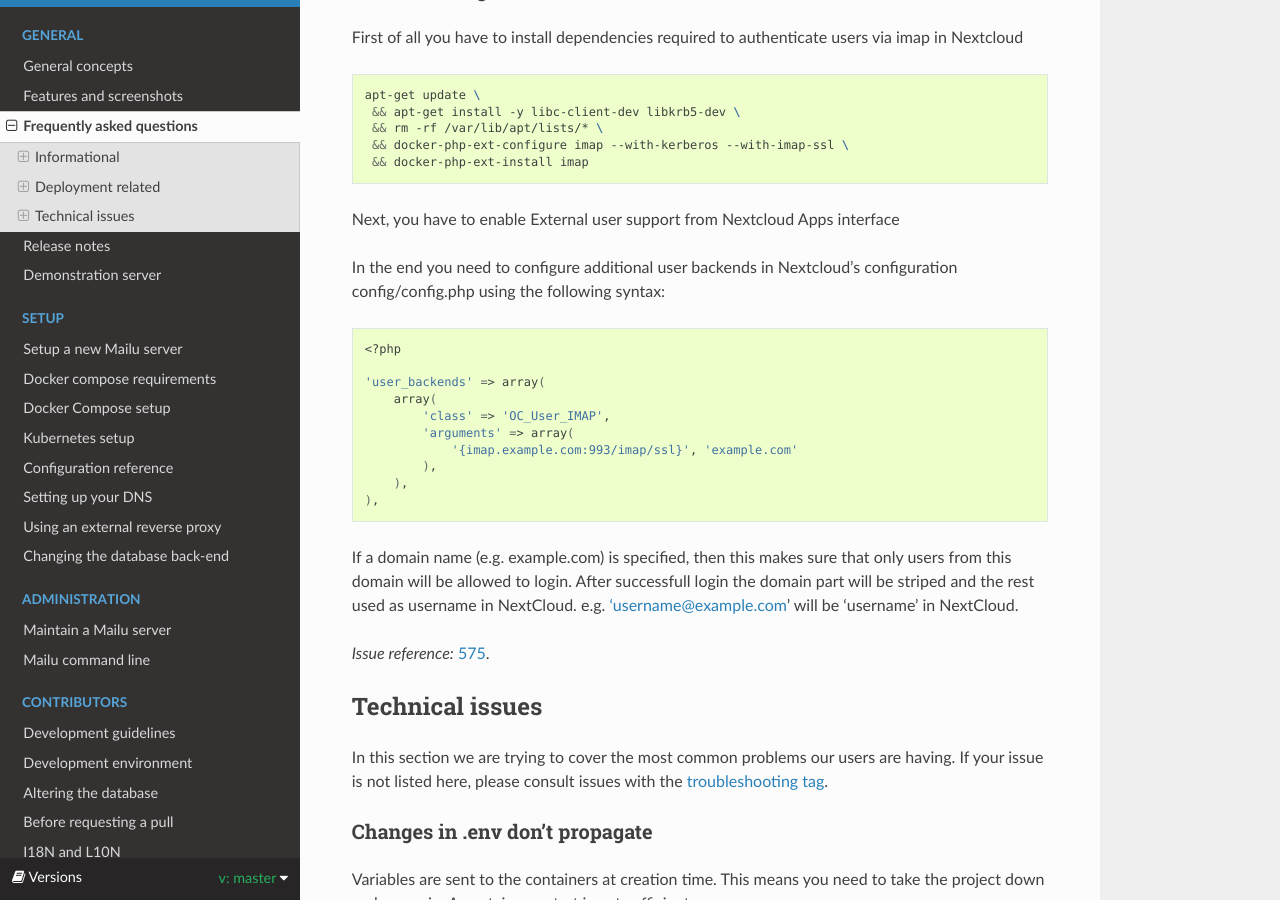
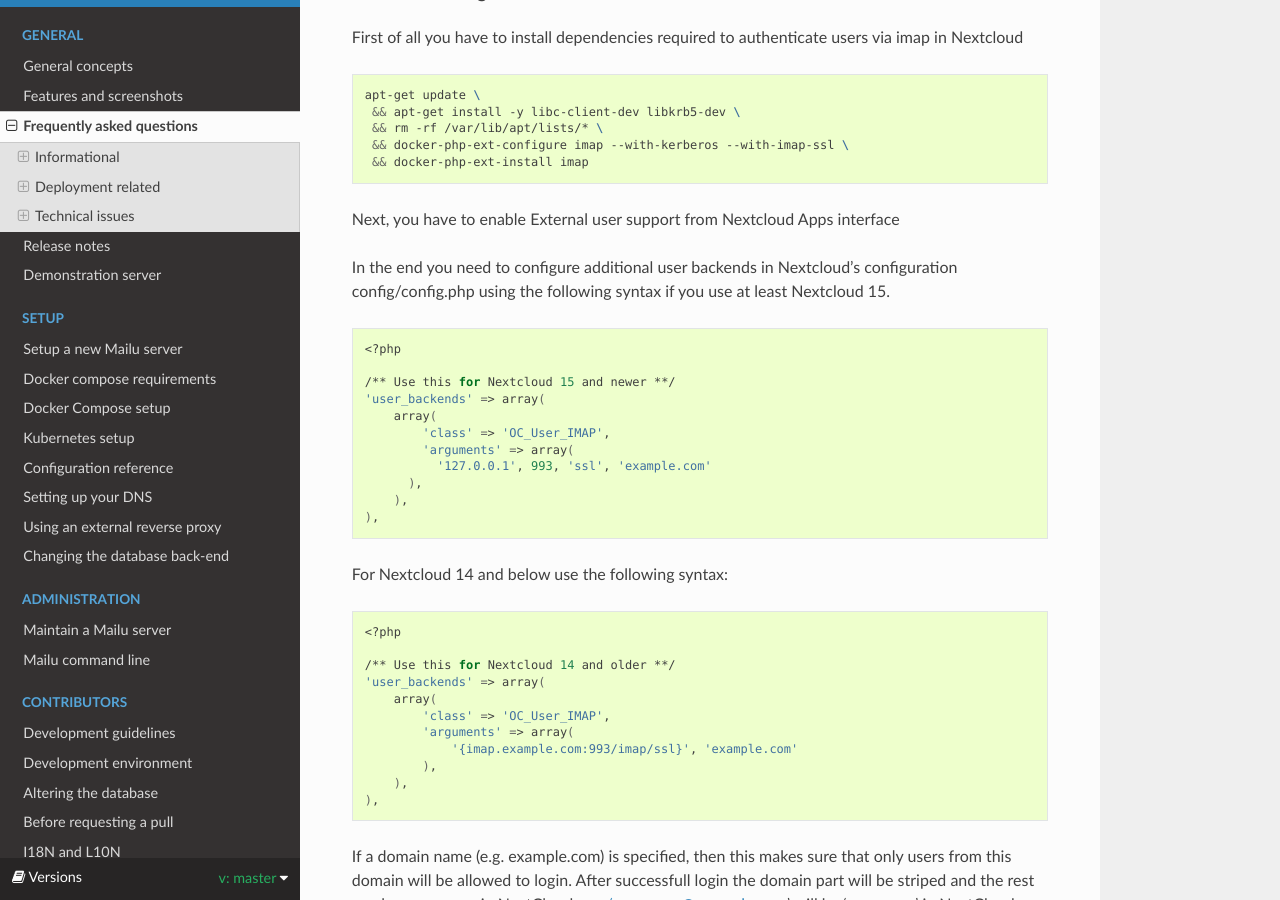
Before and after one commit to WillingDev0812/Mail-Management-Tool, a Sphinx documentation site: the page built from docs/faq.rst, in a window 1280 px wide and 900 px high, scrolled down 5215 px. Built offline with Sphinx 7.4.7 and the Read the Docs theme 2.0.0, drawn with Linux system fonts in a browser that asks for light colours; formulas are drawn with MathJax 3.

Commit message:
Update user_external example for nextcloud

```diff
--- a/docs/faq.rst
+++ b/docs/faq.rst
@@ -257,12 +257,31 @@ First of all you have to install dependencies required to authenticate users via
 
 Next, you have to enable External user support from Nextcloud Apps interface
 
-In the end you need to configure additional user backends in Nextcloud’s configuration config/config.php using the following syntax:
+In the end you need to configure additional user backends in Nextcloud’s configuration config/config.php using the following syntax if you use at least Nextcloud 15.
 
 .. code-block:: bash
 
   <?php
 
+  /** Use this for Nextcloud 15 and newer **/
+  'user_backends' => array(
+      array(
+          'class' => 'OC_User_IMAP',
+          'arguments' => array(
+            '127.0.0.1', 993, 'ssl', 'example.com'
+        ),
+      ),
+  ),
+
+
+For Nextcloud 14 and below use the following syntax:
+
+
+.. code-block:: bash
+
+  <?php
+
+  /** Use this for Nextcloud 14 and older **/
   'user_backends' => array(
       array(
           'class' => 'OC_User_IMAP',
```
